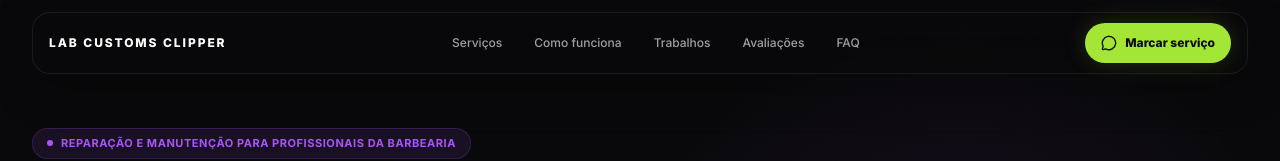
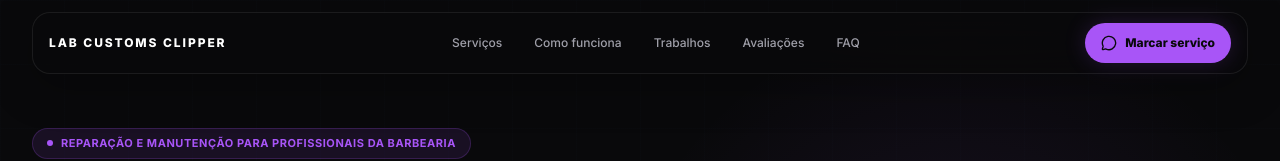
Before and after one commit to martimfm1/lab-customs-clipper, a Next.js app: page / in a window 1280 px wide. Shown: the top 161 px of the page. Built offline with nearby package versions, Linux system fonts and the light colour scheme.

Commit message:
Apply purple brand accent

```diff
--- a/components/navigation.tsx
+++ b/components/navigation.tsx
@@ -46,7 +46,7 @@ export default function Navigation() {
             <div className="flex items-center gap-2">
               <a
                 href="/marcacao"
-                className="hidden h-10 items-center gap-2 rounded-xl bg-[#a3e635] px-4 text-xs font-extrabold text-zinc-950 shadow-[0_0_22px_rgba(163,230,53,0.18)] transition hover:bg-[#b8f542] sm:flex"
+                className="hidden h-10 items-center gap-2 rounded-xl bg-[#a855f7] px-4 text-xs font-extrabold text-zinc-950 shadow-[0_0_22px_rgba(168,85,247,0.18)] transition hover:bg-[#c084fc] sm:flex"
               >
                 <MessageCircle className="h-4 w-4" />
                 Marcar serviço
@@ -89,7 +89,7 @@ export default function Navigation() {
                   <a
                     href="/marcacao"
                     onClick={() => setMenuOpen(false)}
-                    className="mt-2 flex h-12 items-center justify-center gap-2 rounded-xl bg-[#a3e635] text-sm font-extrabold text-zinc-950"
+                    className="mt-2 flex h-12 items-center justify-center gap-2 rounded-xl bg-[#a855f7] text-sm font-extrabold text-zinc-950"
                   >
                     <MessageCircle className="h-4 w-4" />
                     Marcar serviço
```
